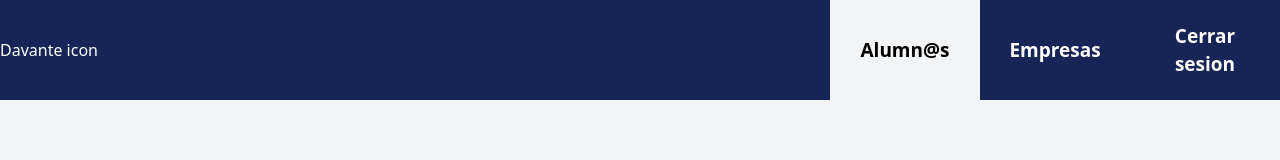
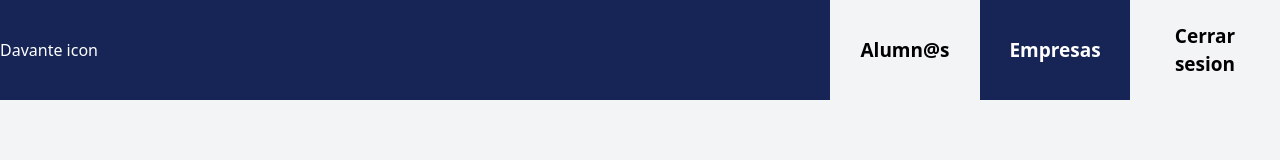
Before and after one commit to PatriciaGarG/EMPRESAS-FCT, a Vue app: page / in a window 1280 px wide. Shown: the top 160 px of the page. Built offline with nearby package versions, Linux system fonts and the light colour scheme; no server answers; the database is empty.

Commit message:
Problema tabla company

```diff
--- a/src/components/dashboard/headerDashboard.vue
+++ b/src/components/dashboard/headerDashboard.vue
@@ -20,7 +20,7 @@
       </button>
       <button
         src=""
-        class="relative w-[150px] h-[100px] text-white font-bold px-4 hover:bg-gray-100 hover:text-black"
+        class="relative w-[150px] h-[100px] text-black font-bold px-4 bg-gray-100 hover:bg-gray-300 hover:text-black"
       >
         Cerrar sesion
       </button>
--- a/src/components/dashboard/tableDashboard.vue
+++ b/src/components/dashboard/tableDashboard.vue
@@ -62,6 +62,9 @@
               {{ alumno.email }} <br />
               {{ alumno.phone }}
             </td>
+            <td class="px-6 py-4 whitespace-nowrap">
+              {{ alumno.company_id }}
+            </td>
           </tr>
         </tbody>
       </table>
--- a/src/components/services/AlumnService.ts
+++ b/src/components/services/AlumnService.ts
@@ -2,7 +2,7 @@ import { supabase } from './DatabaseConnection';
 export async function getAlumn() {
   const { data, error } = await supabase
     .from('alumn')
-    .select('first_name, last_name_1, last_name_2, dni, phone, email');
+    .select('first_name, last_name_1, last_name_2, dni, phone, email, company_id(name)');
   if (data) {
     return data;
   }
--- a/src/types/alumn.d.ts
+++ b/src/types/alumn.d.ts
@@ -11,4 +11,5 @@ export type Alumn = {
   province_id: string;
   phone: string;
   email: string;
+  company_id: (string | null)[];
 };
```
